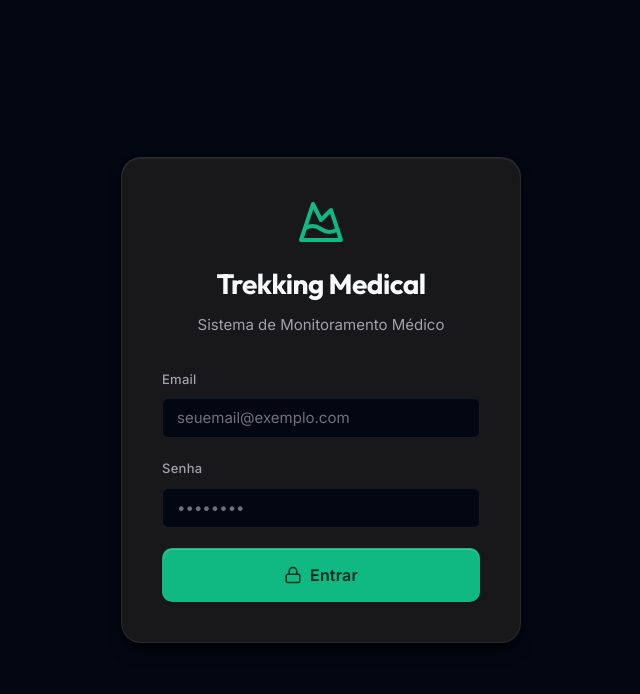
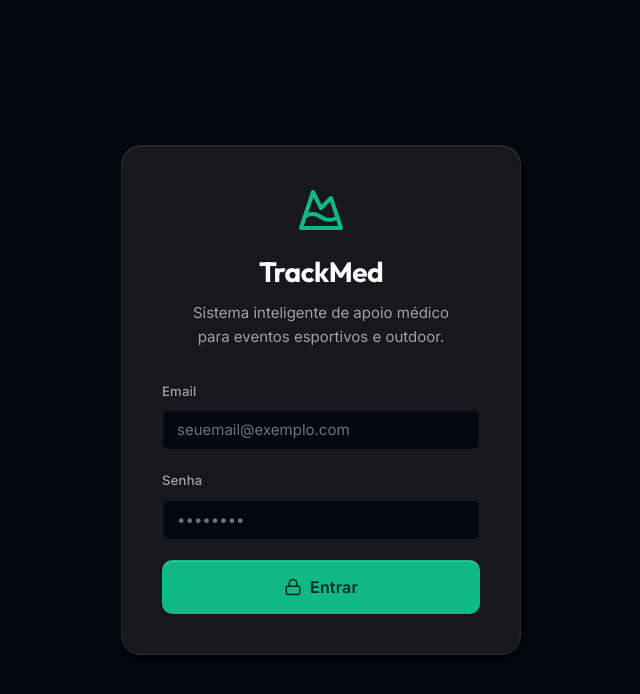
Before and after one commit to rafaelpmtrindade/trekking-medical, a Next.js app: page /login in a window 1280 px wide. Shown: the top 694 px of the page, without its empty margins (319-959 px from the left). Built offline with nearby package versions, Linux system fonts and the light colour scheme; no server answers.

Commit message:
chore: rename platform to TrackMed

```diff
--- a/src/app/layout.tsx
+++ b/src/app/layout.tsx
@@ -4,8 +4,8 @@ import { AuthProvider } from "@/contexts/AuthContext";
 import { EventProvider } from "@/contexts/EventContext";
 
 export const metadata: Metadata = {
-  title: "Trekking Medical - Monitoramento Médico",
-  description: "Sistema de monitoramento médico para eventos de trekking na montanha",
+  title: "TrackMed",
+  description: "Sistema inteligente de apoio médico para eventos esportivos e outdoor.",
   manifest: "/manifest.json",
 };
 
--- a/src/app/login/page.tsx
+++ b/src/app/login/page.tsx
@@ -40,8 +40,8 @@ export default function LoginPage() {
             <div className="login-card">
                 <div className="login-header">
                     <span className="login-icon"><MountainSnow size={48} /></span>
-                    <h1 className="login-title">Trekking Medical</h1>
-                    <p className="login-subtitle">Sistema de Monitoramento Médico</p>
+                    <h1 className="login-title">TrackMed</h1>
+                    <p className="login-subtitle" style={{ maxWidth: 280, margin: '0 auto' }}>Sistema inteligente de apoio médico para eventos esportivos e outdoor.</p>
                 </div>
 
                 {error && <div className="login-error">{error}</div>}
--- a/src/app/page.tsx
+++ b/src/app/page.tsx
@@ -72,7 +72,7 @@ export default function HomePage() {
         <div className="navbar-inner">
           <a className="navbar-brand" href="/">
             <span className="navbar-brand-icon"><MountainSnow size={24} /></span>
-            <span className="navbar-brand-text">Trekking Medical</span>
+            <span className="navbar-brand-text">TrackMed</span>
           </a>
         </div>
       </nav>
--- a/src/components/AppNavbar.tsx
+++ b/src/components/AppNavbar.tsx
@@ -26,7 +26,7 @@ export default function AppNavbar({ activePage }: AppNavbarProps) {
             <div className="navbar-inner">
                 <a className="navbar-brand" href="/dashboard">
                     <span className="navbar-brand-icon"><MountainSnow size={24} /></span>
-                    <span className="navbar-brand-text">Trekking Medical</span>
+                    <span className="navbar-brand-text">TrackMed</span>
                     {selectedEvento && (
                         <span style={{
                             marginLeft: 8, fontSize: '0.7rem', padding: '2px 8px',
@@ -61,6 +61,6 @@ export default function AppNavbar({ activePage }: AppNavbarProps) {
                     </button>
                 </div>
             </div>
-        </nav>
+        </nav >
     );
 }
```
